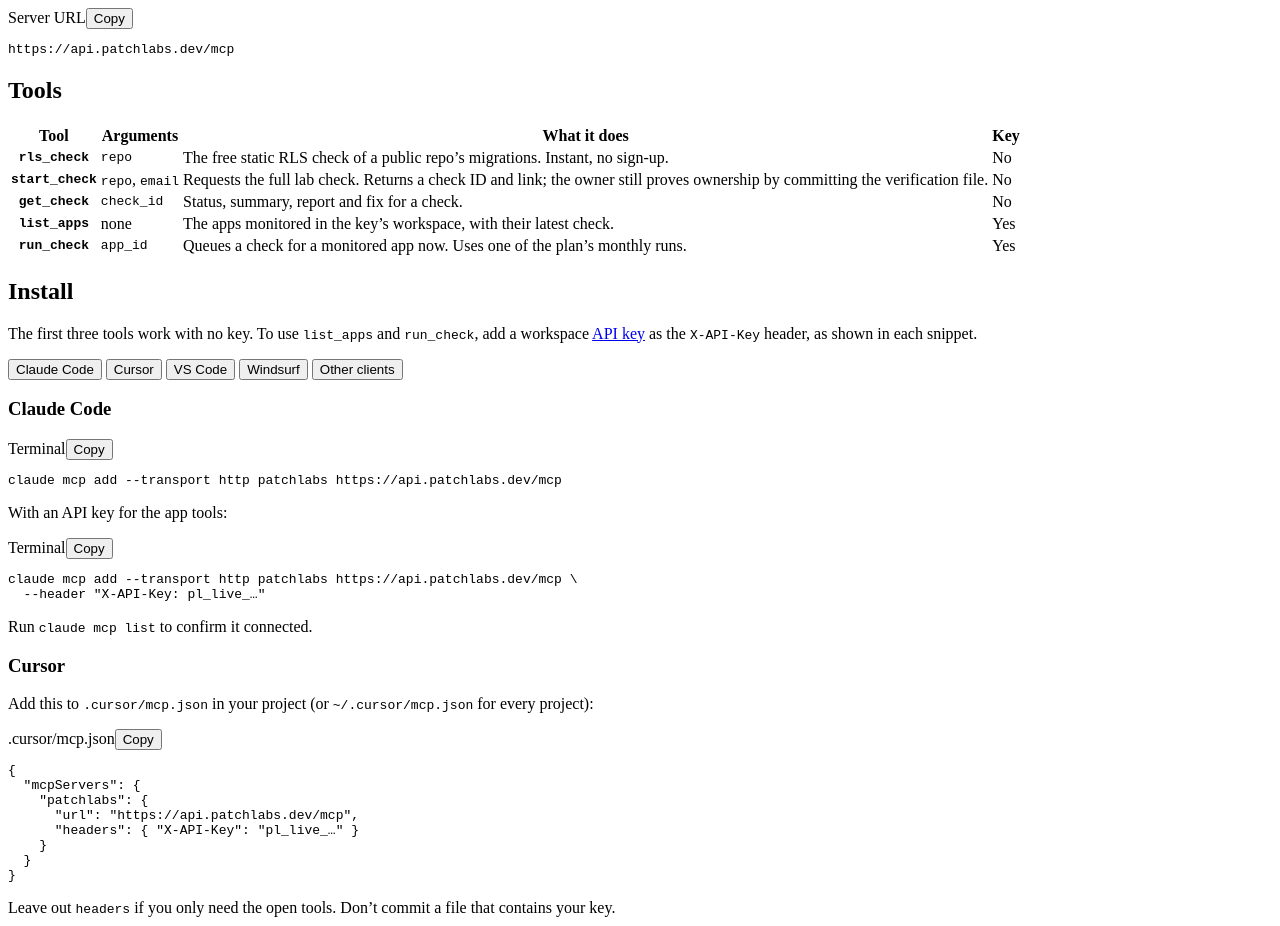
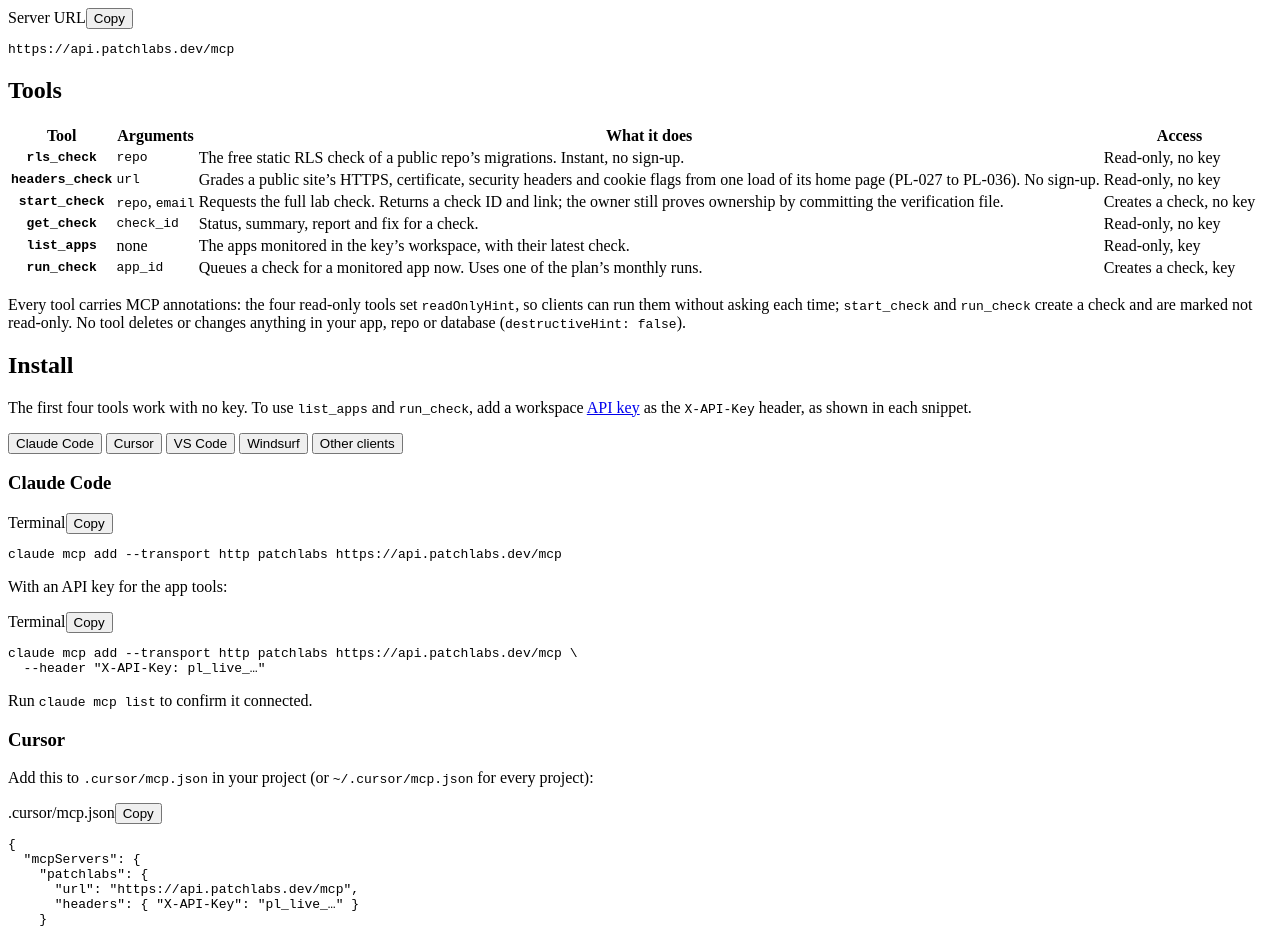
Before and after one commit to manra399/patchlabs, a plain HTML site: page site/pages/docs/mcp.html in a window 1280 px wide. Shown: the part 2220-3146 px from the top of the page. Drawn offline with Linux system fonts and the light colour scheme.

Commit message:
MCP docs: add the missing headers_check row, an Access column (read-only or creates a check, key or not) and the annotations note; rls_check description states when it suits without steering the model
Co-Authored-By: Claude Fable 5.1 <noreply@anthropic.com>

```diff
--- a/site/pages/docs/mcp.html
+++ b/site/pages/docs/mcp.html
@@ -45,18 +45,20 @@ head: <link rel="stylesheet" href="/assets/pages/E-docs.css"><script src="/asset
 
 <h2 id="tools">Tools</h2>
 <div class="table-wrap"><table class="table compact">
-  <thead><tr><th scope="col">Tool</th><th scope="col">Arguments</th><th scope="col">What it does</th><th scope="col">Key</th></tr></thead>
+  <thead><tr><th scope="col">Tool</th><th scope="col">Arguments</th><th scope="col">What it does</th><th scope="col">Access</th></tr></thead>
   <tbody>
-    <tr><th scope="row"><code>rls_check</code></th><td><code>repo</code></td><td>The free static RLS check of a public repo’s migrations. Instant, no sign-up.</td><td>No</td></tr>
-    <tr><th scope="row"><code>start_check</code></th><td><code>repo</code>, <code>email</code></td><td>Requests the full lab check. Returns a check ID and link; the owner still proves ownership by committing the verification file.</td><td>No</td></tr>
-    <tr><th scope="row"><code>get_check</code></th><td><code>check_id</code></td><td>Status, summary, report and fix for a check.</td><td>No</td></tr>
-    <tr><th scope="row"><code>list_apps</code></th><td>none</td><td>The apps monitored in the key’s workspace, with their latest check.</td><td>Yes</td></tr>
-    <tr><th scope="row"><code>run_check</code></th><td><code>app_id</code></td><td>Queues a check for a monitored app now. Uses one of the plan’s monthly runs.</td><td>Yes</td></tr>
+    <tr><th scope="row"><code>rls_check</code></th><td><code>repo</code></td><td>The free static RLS check of a public repo’s migrations. Instant, no sign-up.</td><td>Read-only, no key</td></tr>
+    <tr><th scope="row"><code>headers_check</code></th><td><code>url</code></td><td>Grades a public site’s HTTPS, certificate, security headers and cookie flags from one load of its home page (PL-027 to PL-036). No sign-up.</td><td>Read-only, no key</td></tr>
+    <tr><th scope="row"><code>start_check</code></th><td><code>repo</code>, <code>email</code></td><td>Requests the full lab check. Returns a check ID and link; the owner still proves ownership by committing the verification file.</td><td>Creates a check, no key</td></tr>
+    <tr><th scope="row"><code>get_check</code></th><td><code>check_id</code></td><td>Status, summary, report and fix for a check.</td><td>Read-only, no key</td></tr>
+    <tr><th scope="row"><code>list_apps</code></th><td>none</td><td>The apps monitored in the key’s workspace, with their latest check.</td><td>Read-only, key</td></tr>
+    <tr><th scope="row"><code>run_check</code></th><td><code>app_id</code></td><td>Queues a check for a monitored app now. Uses one of the plan’s monthly runs.</td><td>Creates a check, key</td></tr>
   </tbody>
 </table></div>
+<p class="muted">Every tool carries MCP annotations: the four read-only tools set <code>readOnlyHint</code>, so clients can run them without asking each time; <code>start_check</code> and <code>run_check</code> create a check and are marked not read-only. No tool deletes or changes anything in your app, repo or database (<code>destructiveHint: false</code>).</p>
 
 <h2 id="install">Install</h2>
-<p>The first three tools work with no key. To use <code>list_apps</code> and <code>run_check</code>, add a workspace <a href="/docs/api#api-keys">API key</a> as the <code>X-API-Key</code> header, as shown in each snippet.</p>
+<p>The first four tools work with no key. To use <code>list_apps</code> and <code>run_check</code>, add a workspace <a href="/docs/api#api-keys">API key</a> as the <code>X-API-Key</code> header, as shown in each snippet.</p>
 <div class="tabs">
   <div role="tablist" aria-label="MCP client">
     <button role="tab" id="t-claude" aria-controls="p-claude" aria-selected="true">Claude Code</button>
```
Also changed, not shown: docs/docs/mcp.html (+9 -7 lines), 1 other file.
